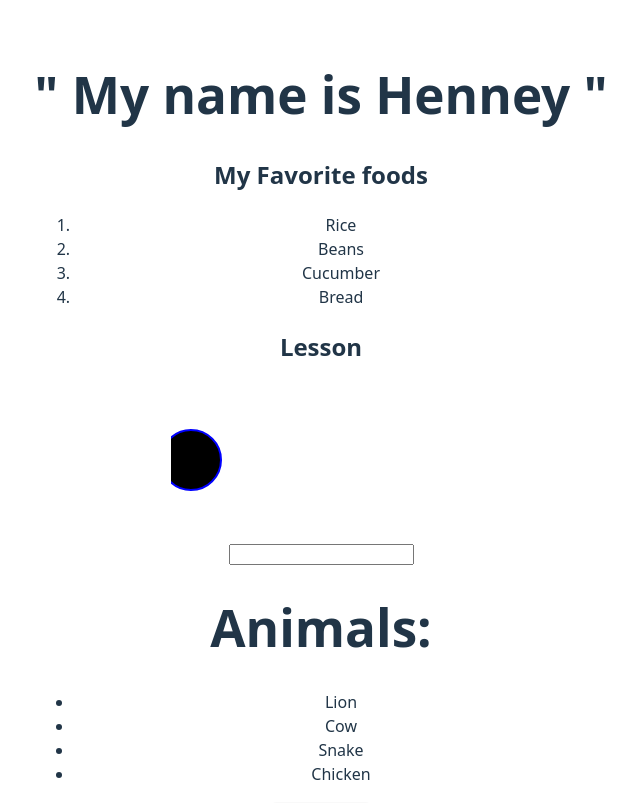
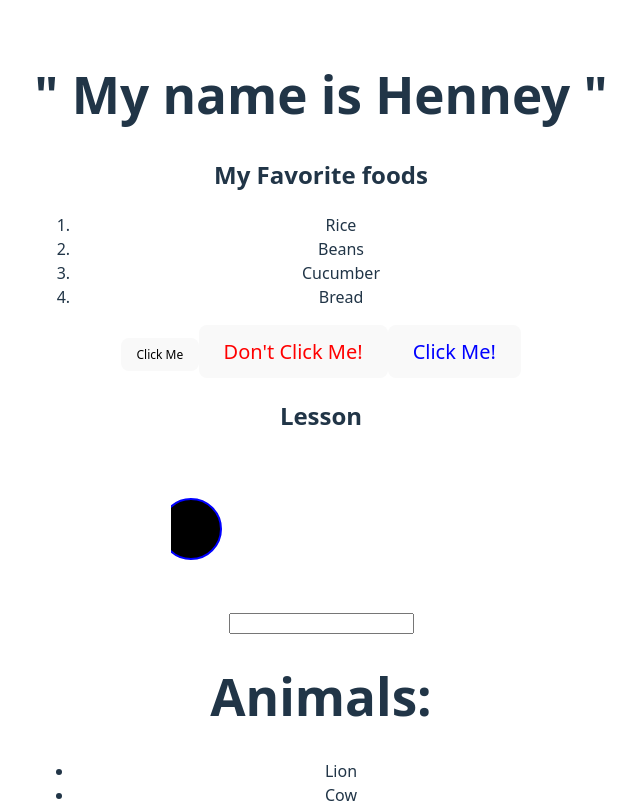
Before and after one commit to Hnn3y/REACT, a React (Vite) app in the folder my-first-react-app/: page / in a window 1280 px wide. Shown: the top 803 px of the page, without its empty margins (319-959 px from the left). Built offline with nearby package versions, Linux system fonts and the light colour scheme.

Commit message:
BUILD: Changes made to App

```diff
--- a/my-first-react-app/src/App.jsx
+++ b/my-first-react-app/src/App.jsx
@@ -4,16 +4,29 @@
 import './App.css'
 import Food from './Food'
 import Greeting from './Greeting'
-import Video from './Video'
+
+
+function Button(props) {
+  const buttonStyle ={
+    color: props.color,
+    fontSize: props.fontSize + 'px'
+  };
+
+  return(
+    <button style={buttonStyle}>{props.text}</button>
+  );
+}
 
 function App() {
 
   return (
     <div>
-      <div>
+
       <h2>My Favorite foods</h2>
-      <Food/>
-      </div>
+      <Food text="Click"/>
+      <Button text="Click Me" color="Bliue" fontSize={12}/>
+      <Button text="Don't Click Me!" color="red" fontSize={20} />
+      <Button text="Click Me!" color="blue" fontSize={20} />
     </div>
 
   )
```
Also changed, not shown: my-first-react-app/src/Video.jsx (+7 -1 lines).
